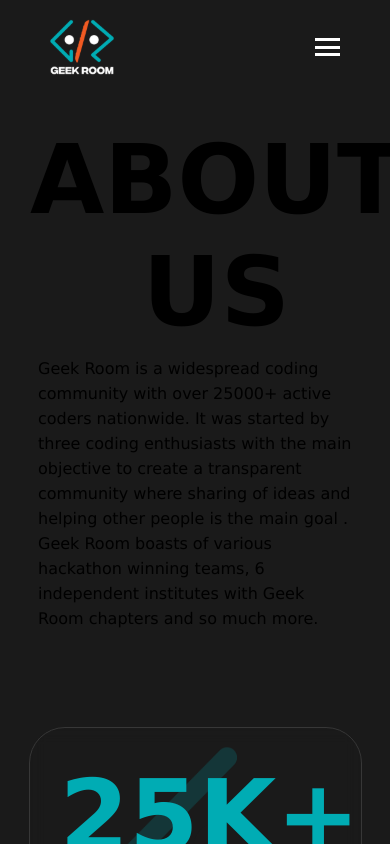
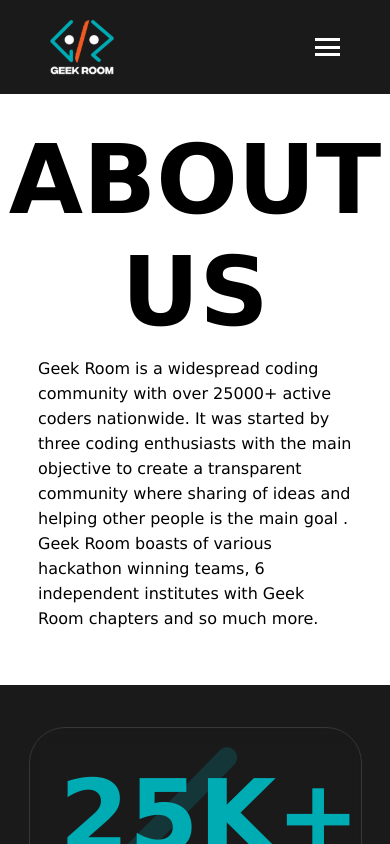
Before and after one commit to AdityaSingh2005/Geek-Room, a Next.js app: page /about in a window 390 px wide. Shown: the top 844 px of the page. Built offline with nearby package versions, Linux system fonts and the light colour scheme.

Commit message:
@media changes in about us

```diff
--- a/src/styles/about.module.scss
+++ b/src/styles/about.module.scss
@@ -91,20 +91,22 @@
     align-items: center;
     padding: 20px;
     font-family: Verdana, Geneva, Tahoma, sans-serif;
-    background-color: #1a1a1a;
+    background-color: white {/*} #1a1a1a*/};
+    color: black;
 
     .aboutContainer {
       display: flex;
       flex-direction: column;
       justify-content: flex-start;
-      align-items: flex-start;
+      align-items: center{/*flex-start*/};
       max-width: 600px;
       width: 100%;
       height: 100%;
       padding: 10px;
 
-      h2 {
-        font-size: 4rem;
+      h1 {
+        font-size: 6rem;
+        text-align: center;
       }
 
       .aboutContent {
--- a/src/styles/globals.css
+++ b/src/styles/globals.css
@@ -89,7 +89,7 @@
 }
 
 body {
-  color: white;
+  color: rgb(var(--foreground-rgb));
   background: linear-gradient(
       to bottom,
       transparent,
```
